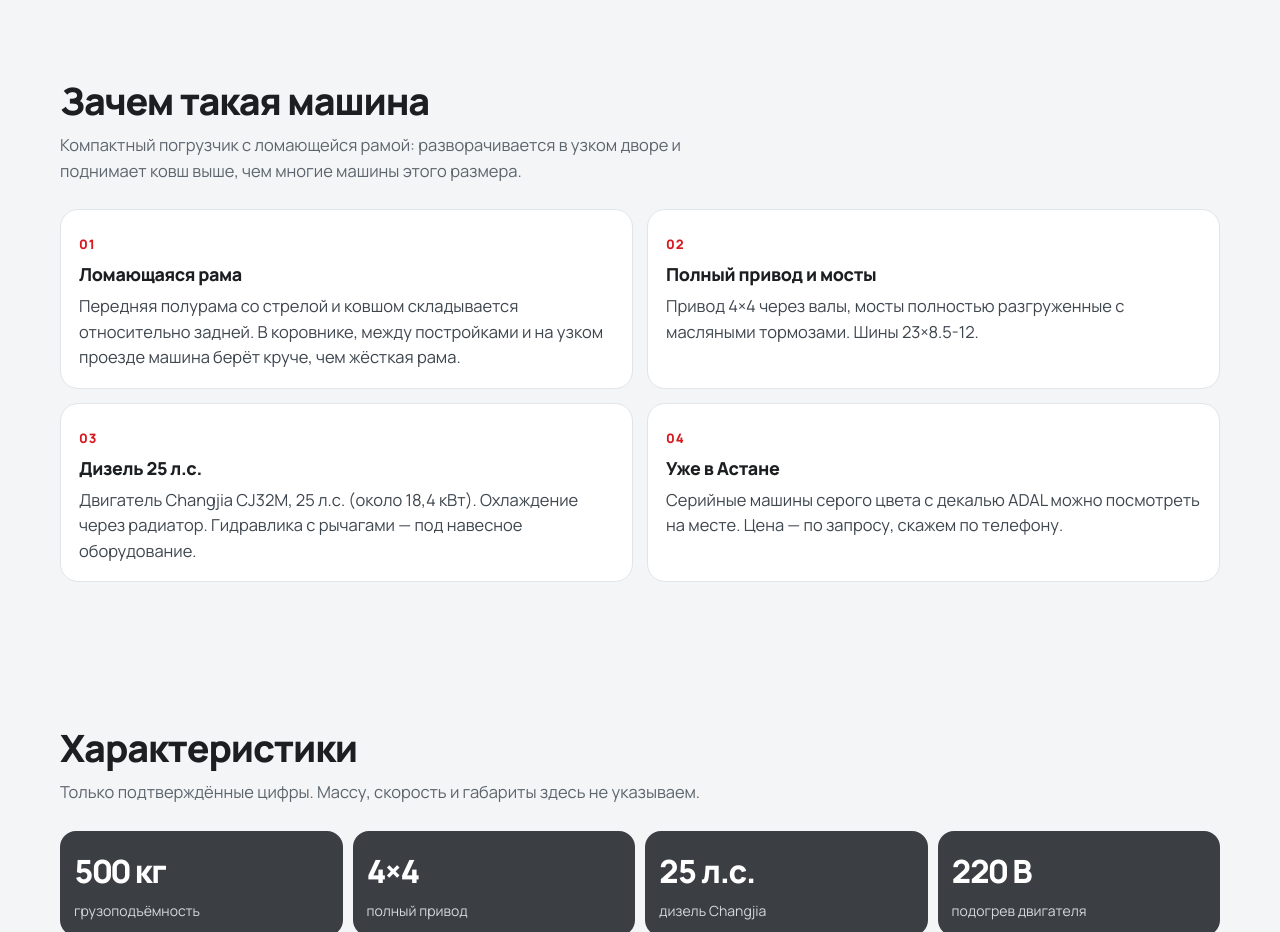
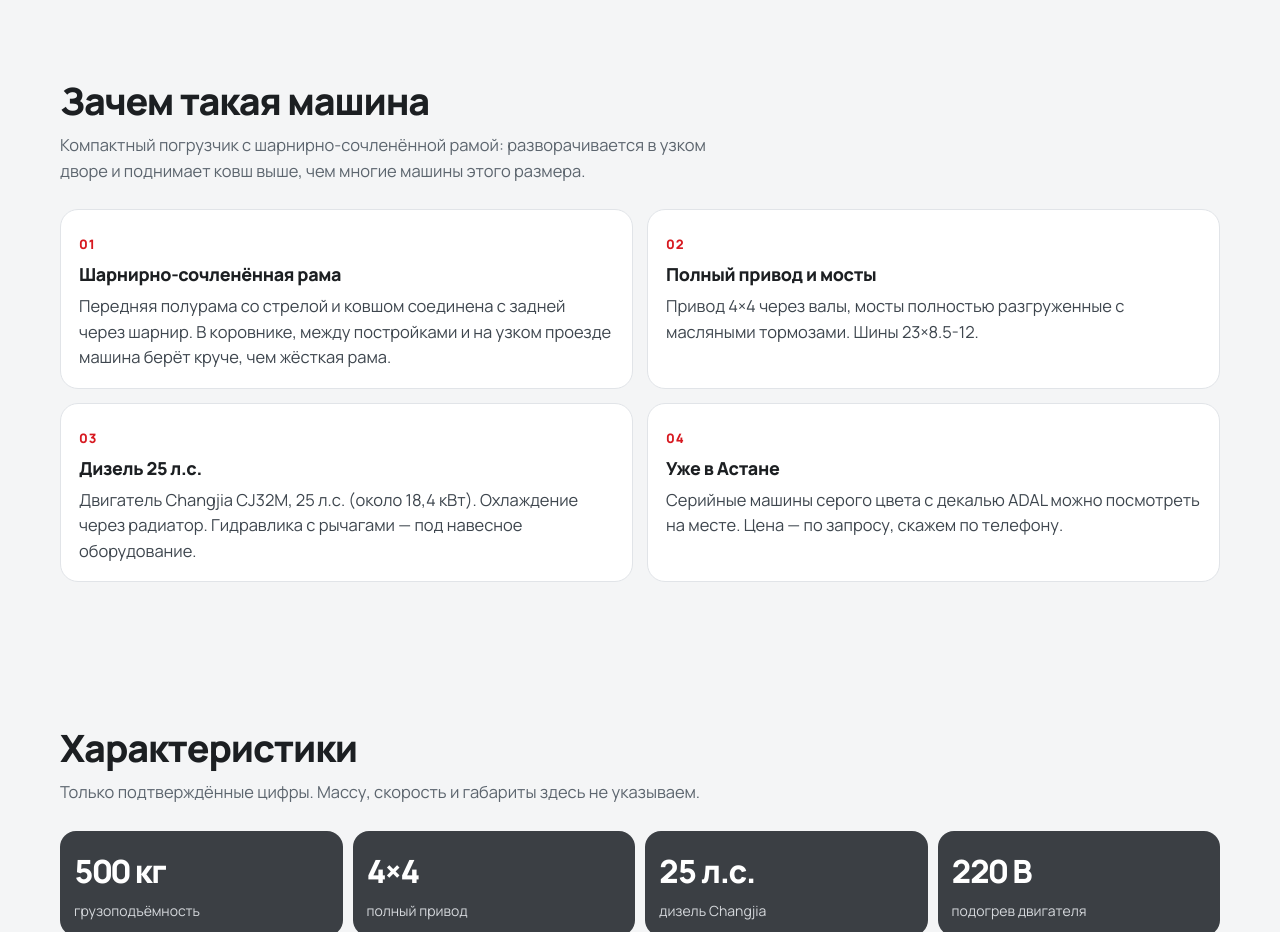
Before and after one commit to abk0186/adal907, a plain HTML site: page index.html in a window 1280 px wide. Shown: the part 820-1752 px from the top of the page. Drawn offline with Linux system fonts and the light colour scheme.

Commit message:
Wording: шарнирно-сочленённая рама / «рамопереломка»

```diff
--- a/index.html
+++ b/index.html
@@ -11,7 +11,7 @@
   <meta property="og:locale" content="ru_KZ">
   <meta property="og:site_name" content="ADAL MODEL 907">
   <meta property="og:title" content="ADAL MODEL 907 — мини-погрузчик в Астане">
-  <meta property="og:description" content="500 кг, дизель 25 л.с., полный привод 4×4, ломающаяся рама. Цена по запросу. Телефон 8 700 333 0 999.">
+  <meta property="og:description" content="500 кг, дизель 25 л.с., полный привод 4×4, «рамопереломка». Цена по запросу. Телефон 8 700 333 0 999.">
   <meta property="og:url" content="https://abk0186.github.io/adal907/">
   <meta property="og:image" content="https://abk0186.github.io/adal907/assets/img/og.jpg">
   <meta property="og:image:width" content="1200">
@@ -97,12 +97,12 @@
     <section class="section" id="plus">
       <div class="wrap">
         <h2>Зачем такая машина</h2>
-        <p class="section-lead">Компактный погрузчик с ломающейся рамой: разворачивается в узком дворе и поднимает ковш выше, чем многие машины этого размера.</p>
+        <p class="section-lead">Компактный погрузчик с шарнирно-сочленённой рамой: разворачивается в узком дворе и поднимает ковш выше, чем многие машины этого размера.</p>
         <div class="cards">
           <article class="card">
             <span class="card-index">01</span>
-            <h3>Ломающаяся рама</h3>
-            <p>Передняя полурама со стрелой и ковшом складывается относительно задней. В коровнике, между постройками и на узком проезде машина берёт круче, чем жёсткая рама.</p>
+            <h3>Шарнирно-сочленённая рама</h3>
+            <p>Передняя полурама со стрелой и ковшом соединена с задней через шарнир. В коровнике, между постройками и на узком проезде машина берёт круче, чем жёсткая рама.</p>
           </article>
           <article class="card">
             <span class="card-index">02</span>
```
Also changed, not shown: 1 other file.
